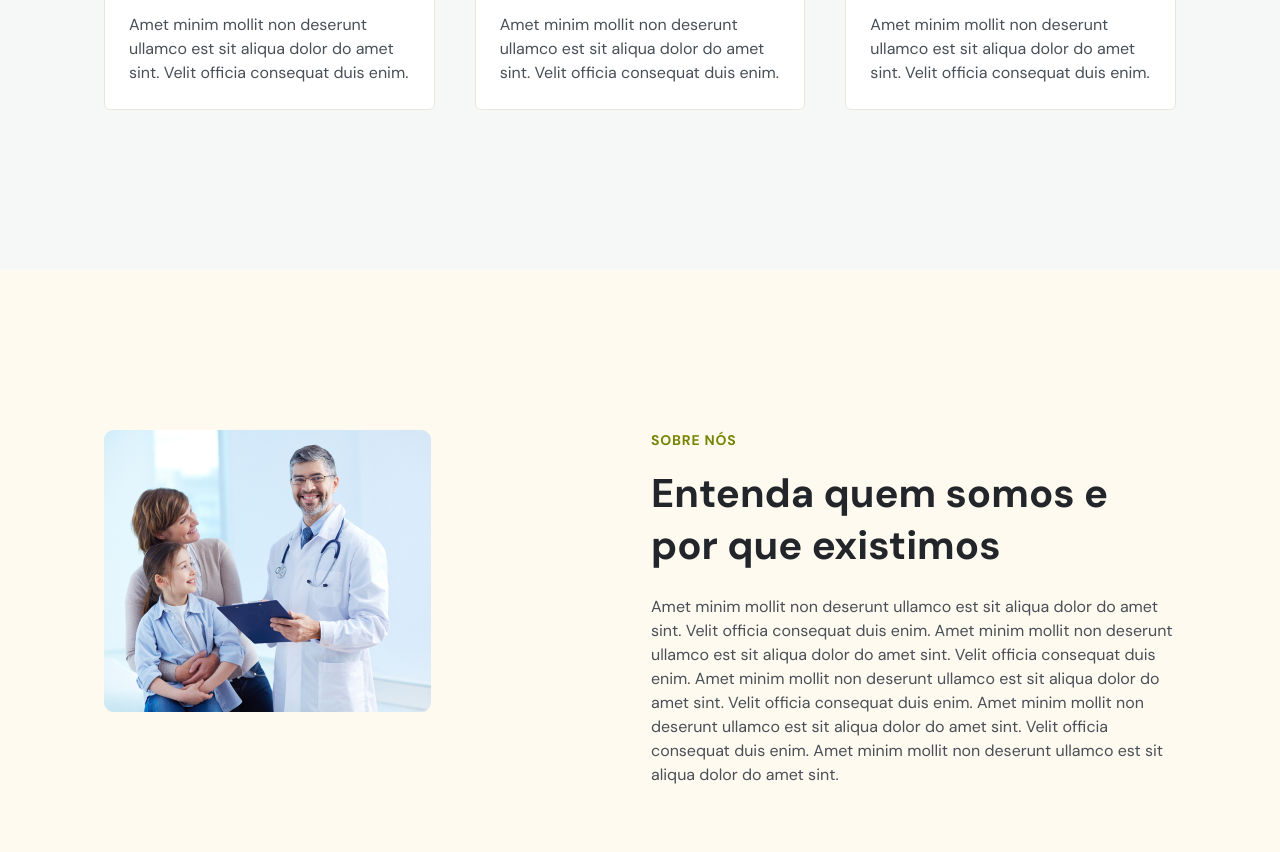
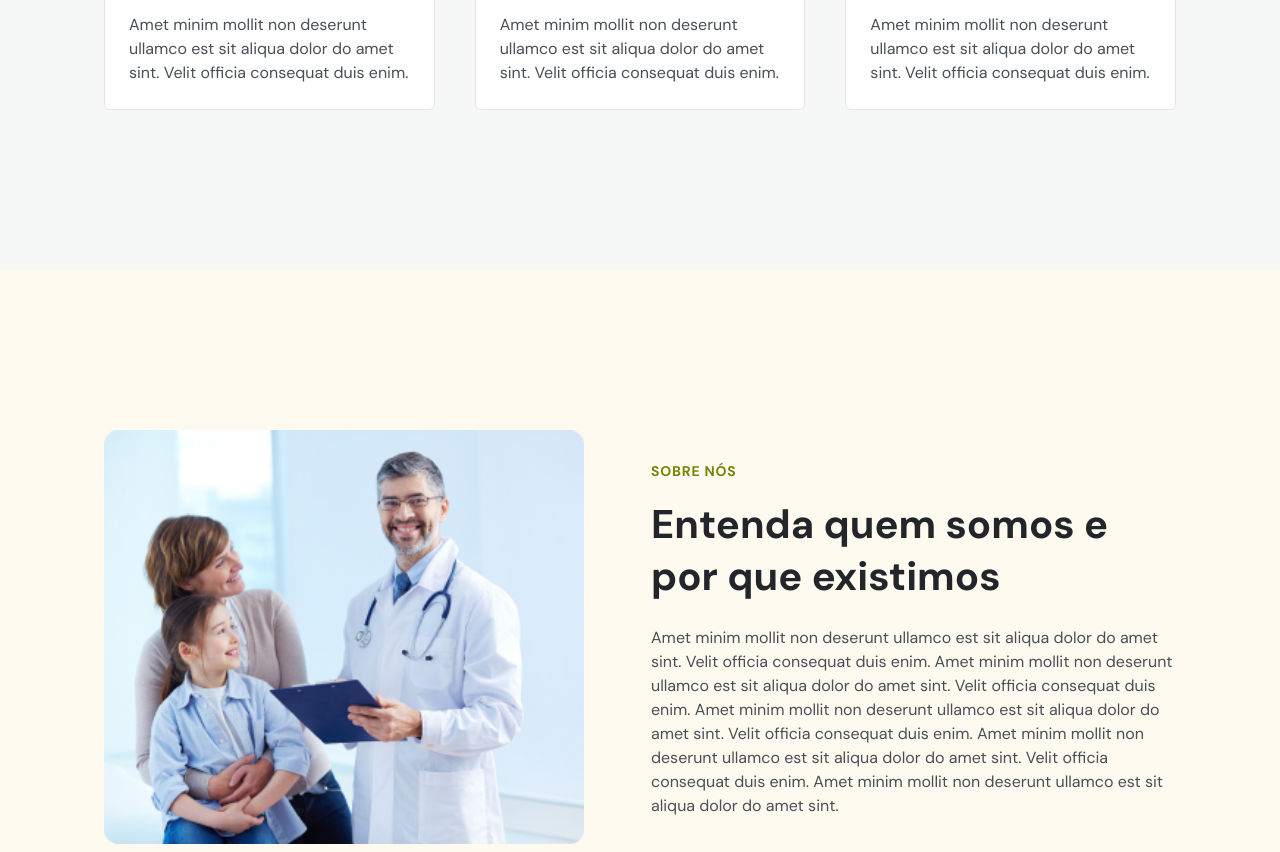
Before and after one commit to chdmendes/doctorcare, a plain HTML site: page index.html in a window 1280 px wide. Shown: the part 1538-2390 px from the top of the page. Drawn offline with nearby package versions, Linux system fonts and the light colour scheme.

Commit message:
changes1.2

```diff
--- a/style.css
+++ b/style.css
@@ -398,6 +398,10 @@ body.menu-expanded button path {
   margin-bottom: 6rem;
 }
 
+#about img {
+  width: 50rem;
+}
+
 /*=== CONTACT =================================*/
 #contact {
   text-align: left;
```
